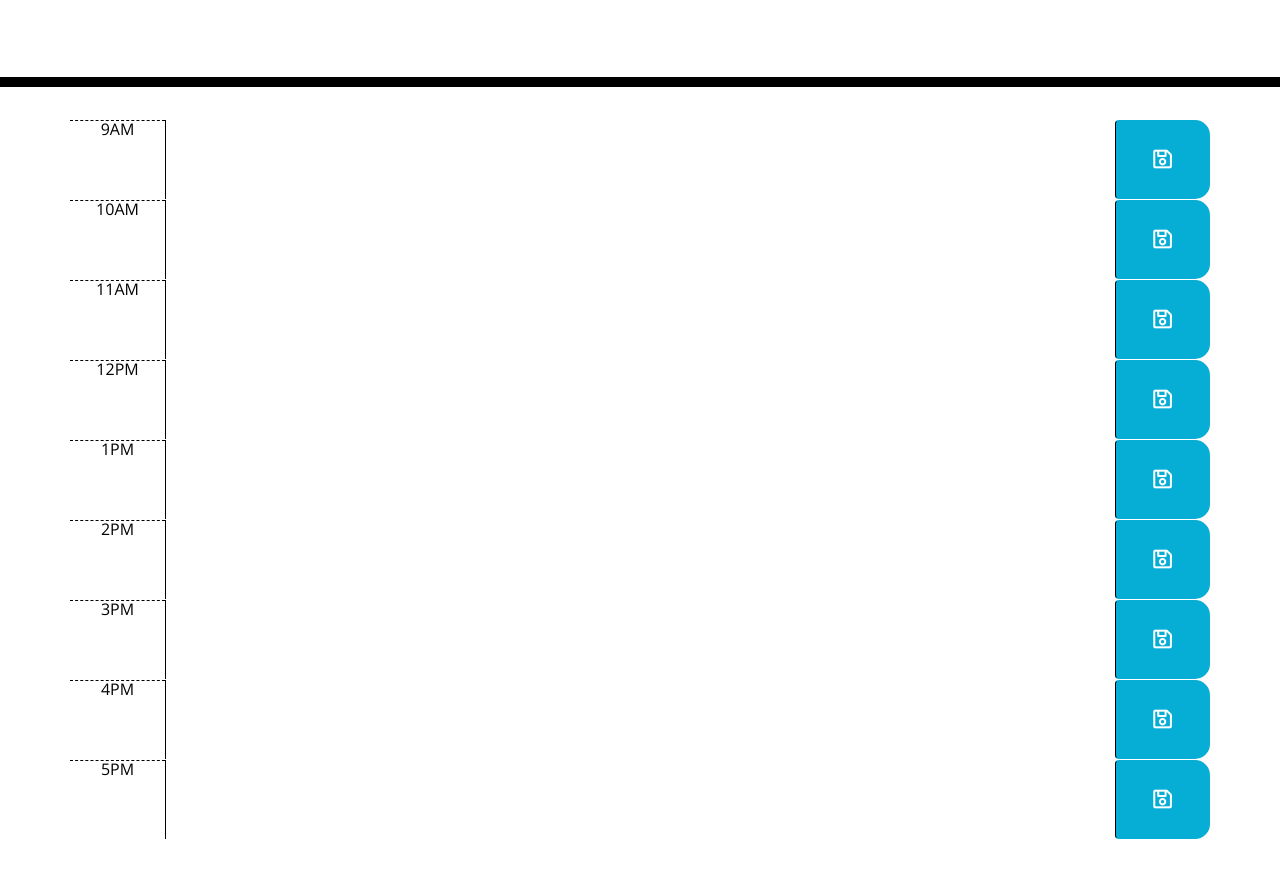
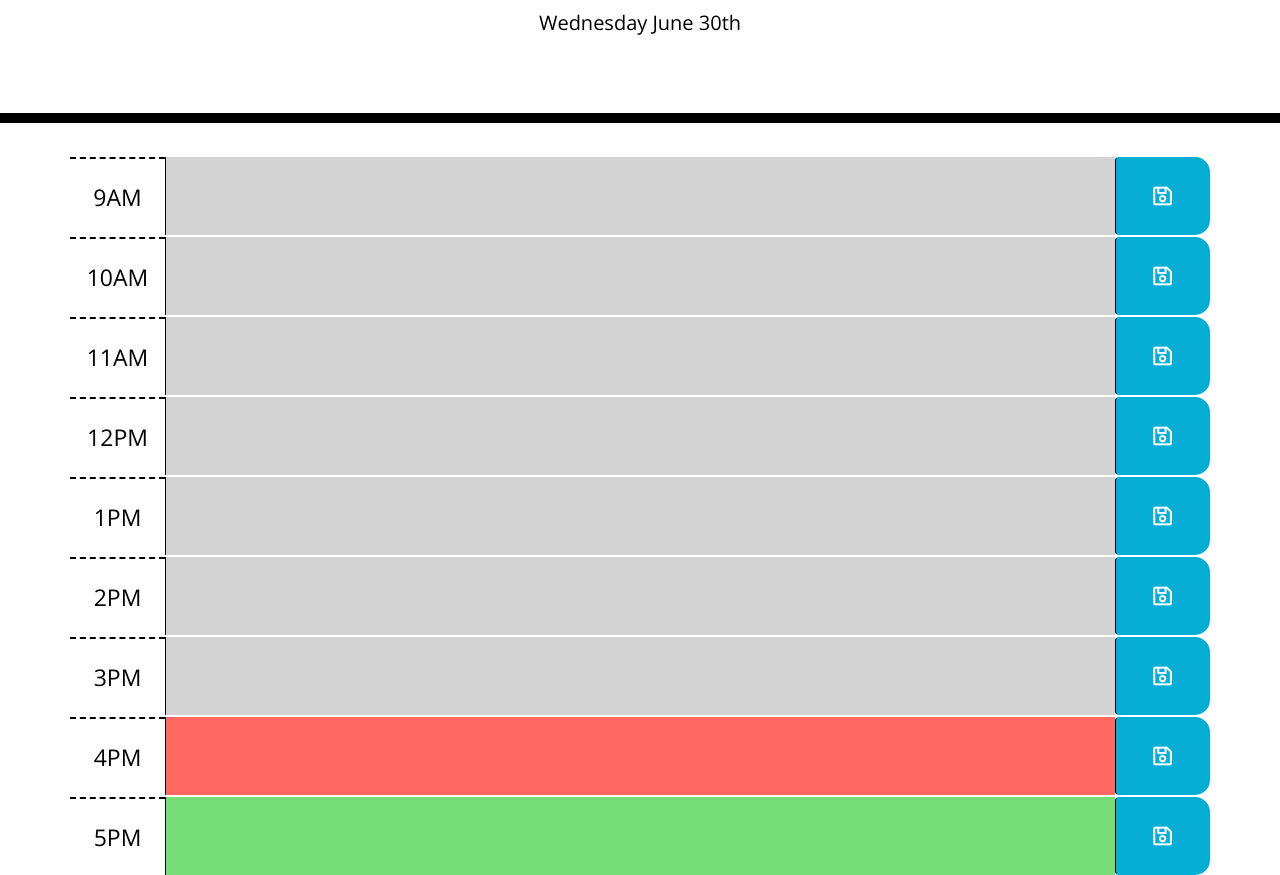
Before and after one commit to jnordan132/Day-Planner, a plain HTML site: page index.html in a window 1280 px wide. Shown: the part 181-1056 px from the top of the page. Before the commit the page ends 1020 px from the top, so only its background shows below. Drawn offline with nearby package versions, Linux system fonts and the light colour scheme.

Commit message:
wrote javascript file and tweaked css slightly to be more appealing

```diff
--- a/index.html
+++ b/index.html
@@ -69,6 +69,7 @@
 
     <script src="https://cdnjs.cloudflare.com/ajax/libs/jquery/3.2.1/jquery.min.js"></script>
     <script src="https://cdnjs.cloudflare.com/ajax/libs/moment.js/2.24.0/moment.min.js"></script>
+    <script src="script.js"></script>
 </body>
 
 </html>
--- a/script.js
+++ b/script.js
@@ -1 +1,47 @@
-var currentDayEl = document.getElementById("currentDay");
+// Assign saveBtn to button variable
+var button = $(".saveBtn")
+
+// .ready() Runs everything before user sees it
+// Displays current date
+$(document).ready(function() {
+    var date = moment().format("dddd MMMM Do");
+    $("#currentDay").text(date);
+
+    // Time Block Colors: Past = Grey || Present = Red || Future = Green
+    function currentTime() {
+        var current = moment().hours()
+        var time = $(".time-block");
+        time.each(function() {
+            var hour = parseInt($(this).attr("id"))
+            if (hour === current) {
+                $(this).children(".col-sm-10").attr("class", "present col-sm-10 description")
+            } else if (current > hour) {
+                $(this).children(".col-sm-10").attr("class", "past col-sm-10 description")
+            } else {
+                $(this).children(".col-sm-10").attr("class", "future col-sm-10 description")
+            }
+        })
+    };
+    currentTime()
+
+    //Local Storage for saving scheduled events
+    button.on("click", function(event) {
+        event.preventDefault();
+        var text = $(this).siblings(".col-sm-10").val().replace(/[""]+/g, "");
+        var parent = $(this).parent().attr("id");
+
+        localStorage.setItem(parent, JSON.stringify(text));
+    });
+
+    // Replacing textareas with 'global' saved for that row
+    // (/[""]+/g, "") uses Global Modifier to save everything that was previously saved
+    $("#9 textarea").val(localStorage.getItem("9").replace(/[""]+/g, ""));
+    $("#10 textarea").val(localStorage.getItem("10").replace(/[""]+/g, ""));
+    $("#11 textarea").val(localStorage.getItem("11").replace(/[""]+/g, ""));
+    $("#12 textarea").val(localStorage.getItem("12").replace(/[""]+/g, ""));
+    $("#13 textarea").val(localStorage.getItem("13").replace(/[""]+/g, ""));
+    $("#14 textarea").val(localStorage.getItem("14").replace(/[""]+/g, ""));
+    $("#15 textarea").val(localStorage.getItem("15").replace(/[""]+/g, ""));
+    $("#16 textarea").val(localStorage.getItem("16").replace(/[""]+/g, ""));
+    $("#17 textarea").val(localStorage.getItem("17")).replace(/[""]+/g, "");
+});
--- a/style.css
+++ b/style.css
@@ -1,6 +1,6 @@
 body {
     font-family: 'Open Sans', sans-serif;
-    font-size: 16px;
+    font-size: 23px;
     line-height: 1;
 }
 
@@ -27,41 +27,43 @@ textarea {
 
 .time-block {
     text-align: center;
-    border-radius: 15px;
+    border-radius: 20px;
 }
 
 .row {
     white-space: pre-wrap;
     height: 80px;
-    border-top: 1px solid white;
+    border-top: 2px solid white;
 }
 
 .hour {
     background-color: #ffffff;
     color: #000000;
-    border-top: 1px dashed #000000;
+    border-top: 2px dashed #000000;
+    padding-top: 27px;
 }
 
 .past {
     background-color: #d3d3d3;
-    color: white;
+    color: rgb(0, 0, 0);
+    cursor: default;
 }
 
 .present {
-    background-color: #ff6961;
-    color: white;
+    background-color: rgb(255, 105, 97);
+    color: rgb(0, 0, 0);
 }
 
 .future {
-    background-color: #77dd77;
-    color: white;
+    background-color: rgb(119, 221, 119);
+    color: rgb(0, 0, 0);
 }
 
 .saveBtn {
     border-left: 1px solid black;
     border-top-right-radius: 15px;
     border-bottom-right-radius: 15px;
-    background-color: #06aed5;
+    background-color: rgb(6, 174, 213);
     color: white;
 }
 
```
